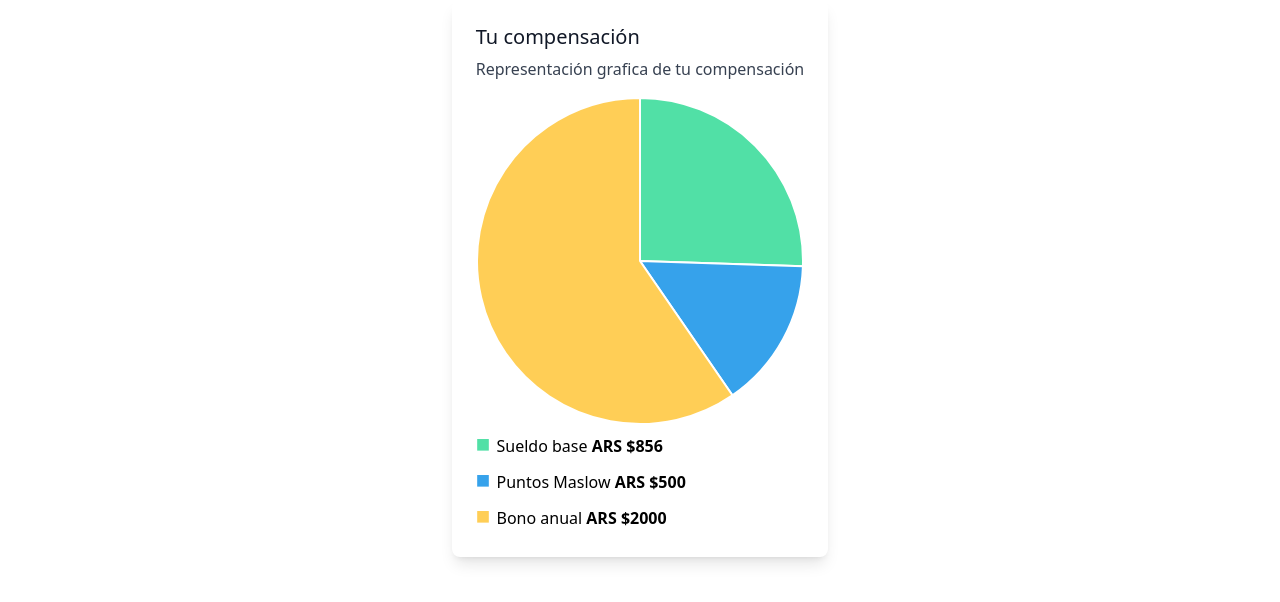
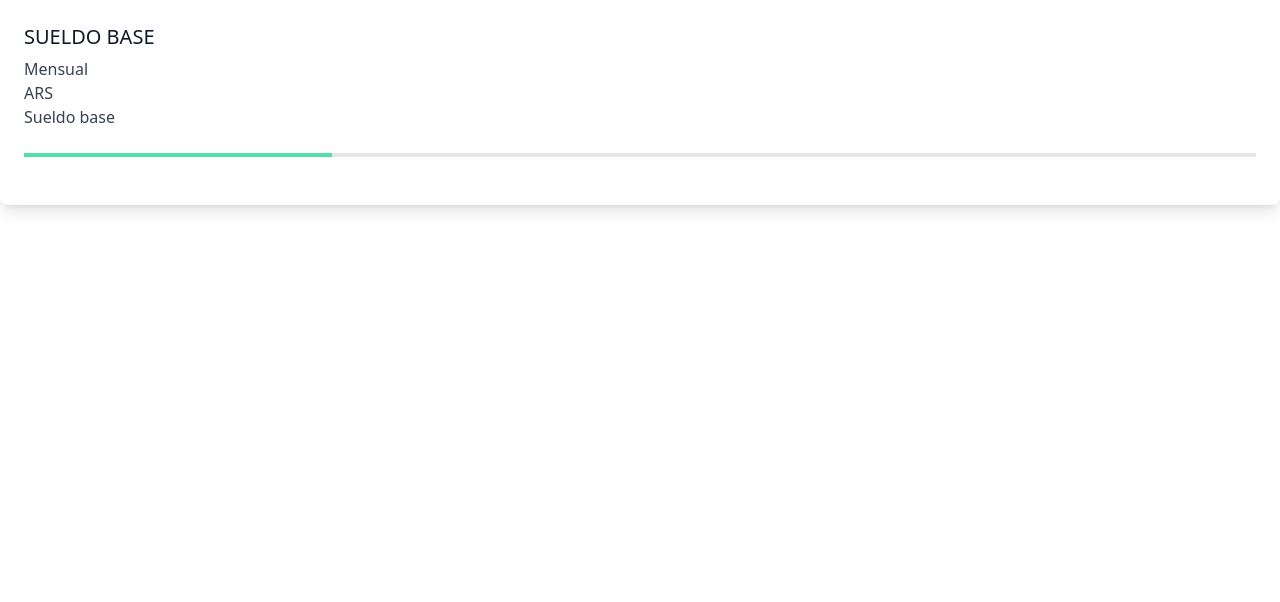
Before and after one commit to AntonellaDatri/Challenge-frontend-NextJS-Tailwind, a Next.js app: page / in a window 1280 px wide. Shown: the top 602 px of the page. Built offline with nearby package versions, Linux system fonts and the light colour scheme.

Commit message:
creo slider

```diff
--- /dev/null
+++ b/components/slider.js
@@ -0,0 +1,34 @@
+const Capitalize = (str) => {
+  return str.charAt(0).toUpperCase() + str.slice(1);
+};
+
+export default function Slider(parameters) {
+  const { valor, color } = parameters;
+
+  const titulo = parameters.titulo.toUpperCase();
+  const descripcion = Capitalize(parameters.descripcion);
+
+  console.log(color);
+
+  return (
+    <div className="flex justify-center">
+      <div
+        className="block p-6 rounded-lg shadow-lg bg-white"
+        style={{ width: "100%" }}
+      >
+        <h5 className="text-gray-900 text-xl leading-tight font-medium mb-2">
+          {titulo}
+        </h5>
+        <p className="text-gray-700 text-base">Mensual</p>
+        <p className="text-gray-700 text-base">ARS</p>
+        <p className="text-gray-700 text-base mb-6">{descripcion}</p>
+        <div className="w-full bg-gray-200 h-1 mb-6">
+          <div
+            className="h-1"
+            style={{ width: "25%", backgroundColor: color }}
+          ></div>
+        </div>
+      </div>
+    </div>
+  );
+}
--- a/pages/index.js
+++ b/pages/index.js
@@ -2,7 +2,17 @@ import Head from "next/head";
 import Image from "next/image";
 import styles from "../styles/Home.module.css";
 import Grafico from "../components/grafico";
+import Slider from "../components/slider";
 
 export default function Home() {
-  return <Grafico sueldo={856} puntos={500} bono={2000} />;
+  return (
+    <Slider
+      valor={856}
+      color={"#51e0a6"}
+      titulo={"sueldo base"}
+      descripcion={"sueldo base"}
+      maxValor={2000}
+      minValor={500}
+    />
+  );
 }
--- a/styles/globals.css
+++ b/styles/globals.css
@@ -17,11 +17,11 @@ li::before {
 }
 
 .li-sueldo::before {
-  color: #51e0a6; /* or whatever color you prefer */
+  color: #51e0a6;
 }
 .li-puntos::before {
-  color: #36a2eb; /* or whatever color you prefer */
+  color: #36a2eb;
 }
 .li-bono::before {
-  color: #ffce56; /* or whatever color you prefer */
+  color: #ffce56;
 }
```
